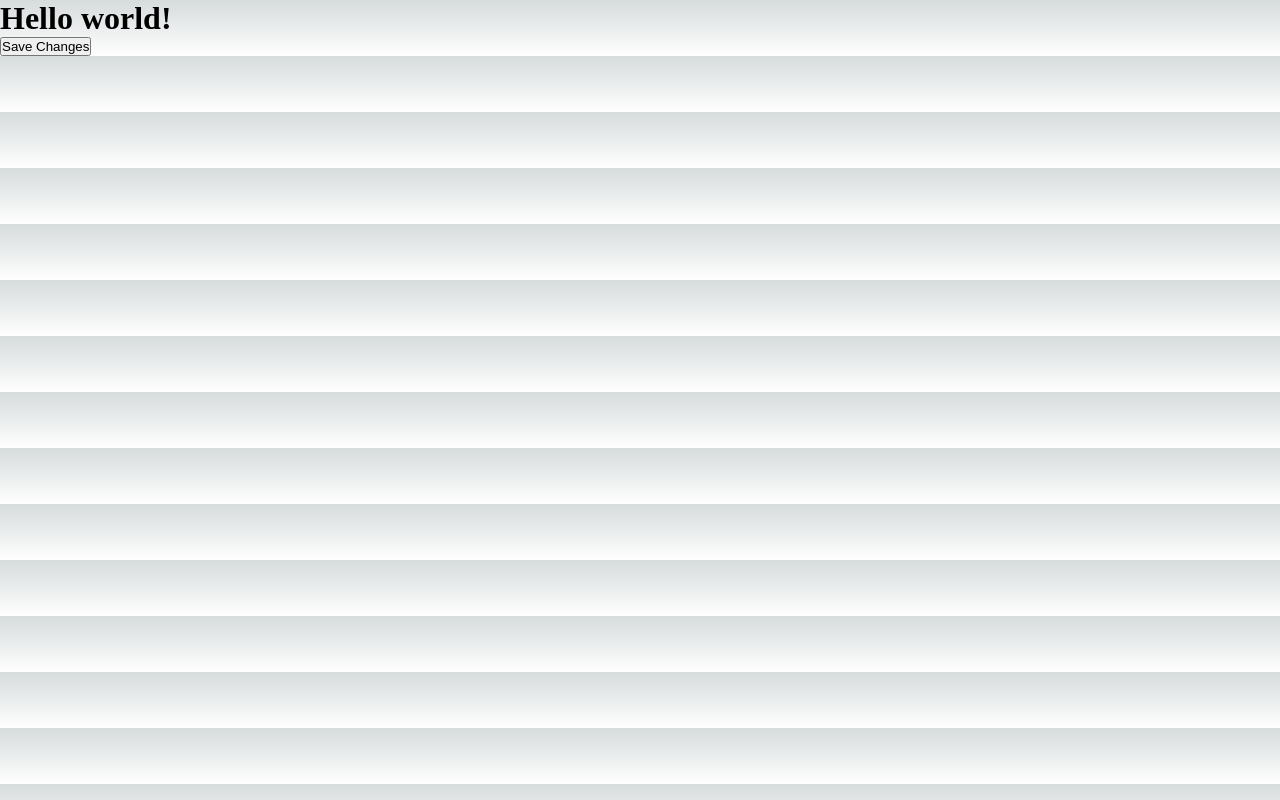
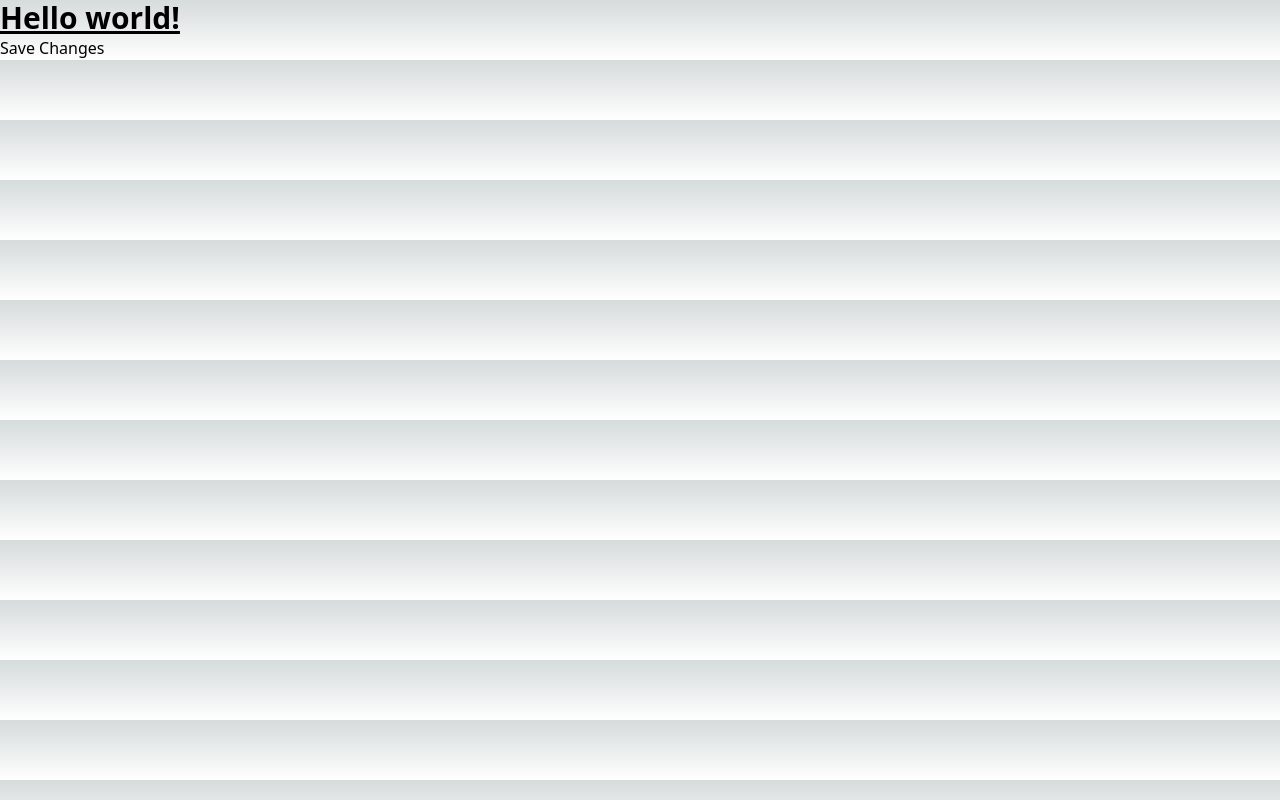
Before and after one commit to Wanuja97/tailorlink-admin-dashboard, a Next.js app: page / in a window 1280 px wide. Built offline with nearby package versions, Linux system fonts and the light colour scheme.

Commit message:
tailwind css added

```diff
--- a/package.json
+++ b/package.json
@@ -18,5 +18,10 @@
     "react": "18.2.0",
     "react-dom": "18.2.0",
     "typescript": "5.0.2"
+  },
+  "devDependencies": {
+    "autoprefixer": "^10.4.14",
+    "postcss": "^8.4.21",
+    "tailwindcss": "^3.3.0"
   }
 }
--- /dev/null
+++ b/postcss.config.js
@@ -0,0 +1,6 @@
+module.exports = {
+  plugins: {
+    tailwindcss: {},
+    autoprefixer: {},
+  },
+}
--- a/src/styles/globals.css
+++ b/src/styles/globals.css
@@ -1,3 +1,8 @@
+@tailwind base;
+@tailwind components;
+@tailwind utilities;
+
+
 :root {
   --max-width: 1100px;
   --border-radius: 12px;
--- /dev/null
+++ b/tailwind.config.js
@@ -0,0 +1,10 @@
+/** @type {import('tailwindcss').Config} */
+module.exports = {
+    content: [
+        "./src/**/*.{js,ts,jsx,tsx}",
+    ],
+    theme: {
+        extend: {},
+    },
+    plugins: [],
+}
```
Also changed, not shown: 1 other file (tests, documents, lock files or other folders).
